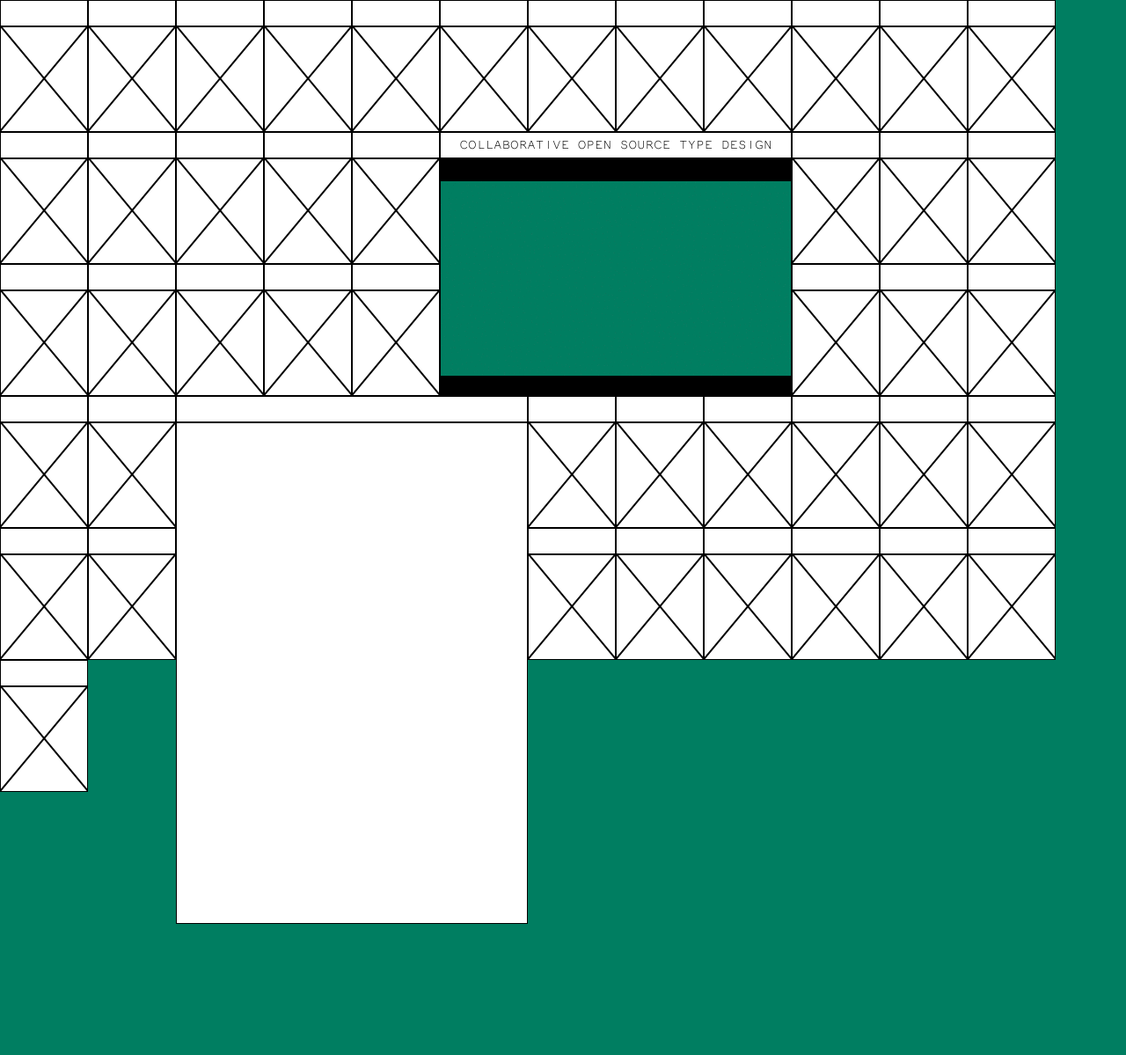
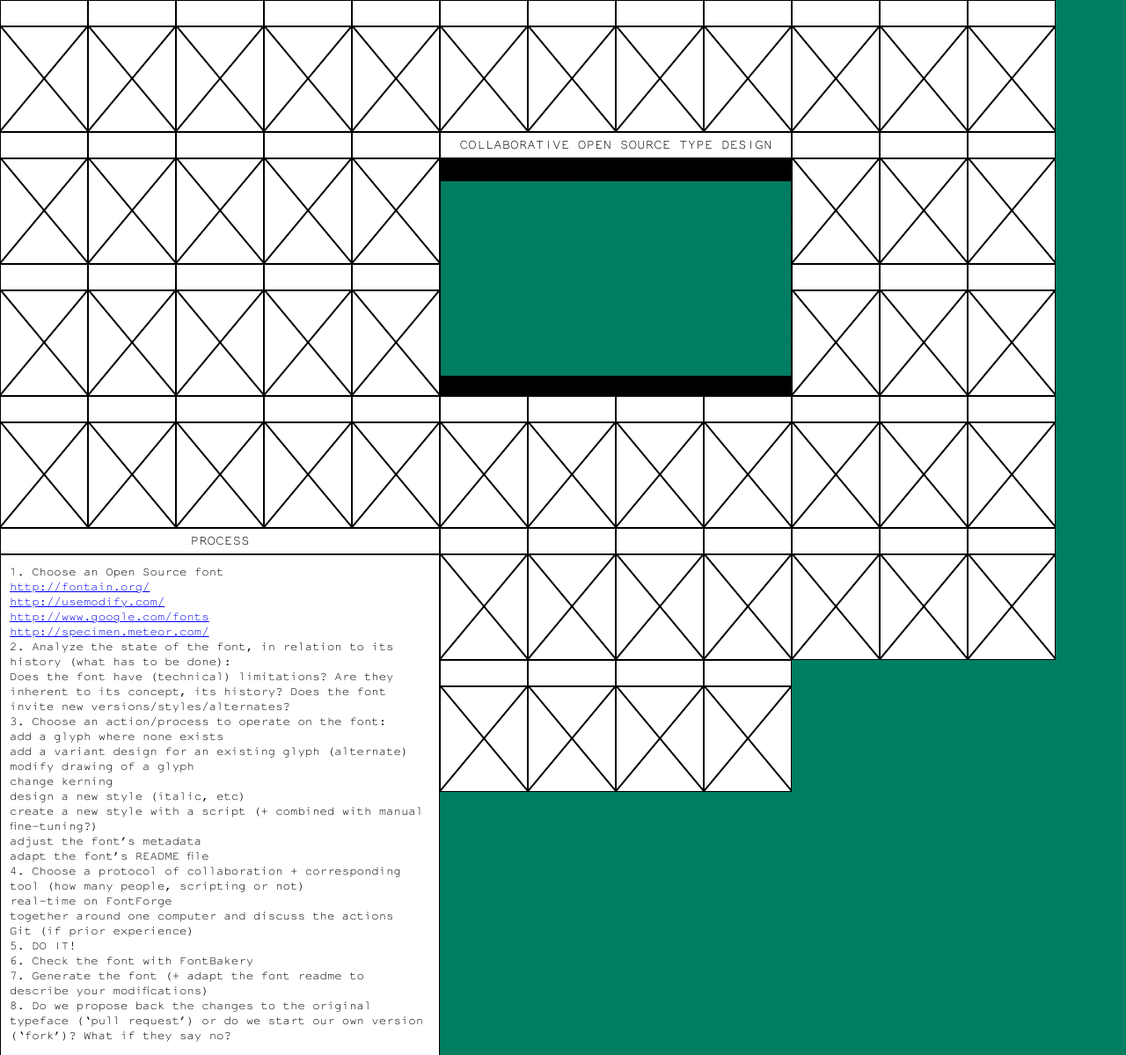
Before and after one commit to fonts/typographic-collaboration, a plain HTML site: page index.html in a window 1280 px wide. Shown: the whole page at 88% size. Before the commit the page ends 1050 px from the top, so only its background shows below. Drawn offline with Linux system fonts and the light colour scheme.

Commit message:
more content, more styling

```diff
--- a/index.html
+++ b/index.html
@@ -11,7 +11,7 @@
         <div id="container">
             <div class="one-wide one-high case empty">
                 <div class="title">
-                    <div class="more-info">MORE INFO!</div>
+                    <div class="more-info">MORE INFO!<br>MORE INFO<br>YEAH MORE<br>YEAH MORE<br>YEAH MORE</div>
                 </div>
             </div>
             <div class="one-wide one-high case empty">
@@ -106,9 +106,54 @@
             <div class="one-wide one-high case empty">
                 <div class="title"></div>
             </div>
+            <div class="one-wide one-high case empty">
+                <div class="title"></div>
+            </div>
+            <div class="one-wide one-high case empty">
+                <div class="title"></div>
+            </div>
+            <div class="one-wide one-high case empty">
+                <div class="title"></div>
+            </div>
+            <div class="one-wide one-high case empty">
+                <div class="title"></div>
+            </div>
+            <div class="one-wide one-high case empty">
+                <div class="title"></div>
+            </div>
+            <div class="one-wide one-high case empty">
+                <div class="title"></div>
+            </div>
             <!-- BIG ONE -->
-            <div class="four-wide four-high case">
-                <div class="title"></div>
+            <div class="five-wide four-high case">
+                <div class="title">Process</div>
+                <div class="content">
+1. Choose an Open Source font<br>
+<a href="http://fontain.org/">http://fontain.org/</a><br>
+<a href="http://usemodify.com/">http://usemodify.com/</a><br>
+<a href="http://www.google.com/fonts">http://www.google.com/fonts</a><br>
+<a href="http://specimen.meteor.com/">http://specimen.meteor.com/</a>
+<br>
+2. Analyze the state of the font, in relation to its history (what has to be done):<br>
+Does the font have (technical) limitations? Are they inherent to its concept, its history?
+Does the font invite new versions/styles/alternates?<br>
+3. Choose an action/process to operate on the font:<br>
+add a glyph where none exists<br>
+add a variant design for an existing glyph (alternate)<br>
+modify drawing of a glyph<br>
+change kerning<br>
+design a new style (italic, etc)<br>
+create a new style with a script (+ combined with manual fine-tuning?)<br>
+adjust the font’s metadata<br>
+adapt the font’s README file<br>
+4. Choose a protocol of collaboration + corresponding tool (how many people, scripting or not)<br>
+real-time on FontForge<br>
+together around one computer and discuss the actions<br>
+Git (if prior experience)<br>
+5. DO IT!<br>
+6. Check the font with FontBakery <br>
+7. Generate the font (+ adapt the font readme to describe your modifications)<br>
+8. Do we propose back the changes to the original typeface (‘pull request’) or do we start our own version (‘fork’)? What if they say no?</div>
             </div>
             <div class="one-wide one-high case empty">
                 <div class="title"></div>
--- a/stylesheet.css
+++ b/stylesheet.css
@@ -26,6 +26,7 @@ img {
 }
 body {
     background-color: rgb(0, 126, 97);
+    font-family: "NotCourier";
 }
 .case {
     display: block;
@@ -44,20 +45,28 @@ body {
     height: 30px;
     border-bottom: 2px solid black;
     text-align: center;
-    font-family: "NotCourier";
     padding-top: 3px;
     display: block;
     background-color: white;
     overflow: hidden;
+    text-transform: uppercase;
 }
 .more-info {
     display: none;
 }
-.title:hover + .more-info {
+.title:hover .more-info {
     display: block;
     position: absolute;
+    bottom: 1px;
+    right: 1px;
+    background-color: white;
     border: 1px solid black;
 }
+.content {
+    font-size: 14px;
+    padding: 10px;
+}
+
 .one-wide {
     width: 100px;
 }
@@ -69,6 +78,9 @@ body {
 }
 .four-wide {
     width: 400px;
+}
+.five-wide {
+    width: 500px;
 }
 .one-high {
     height: 150px;
```
